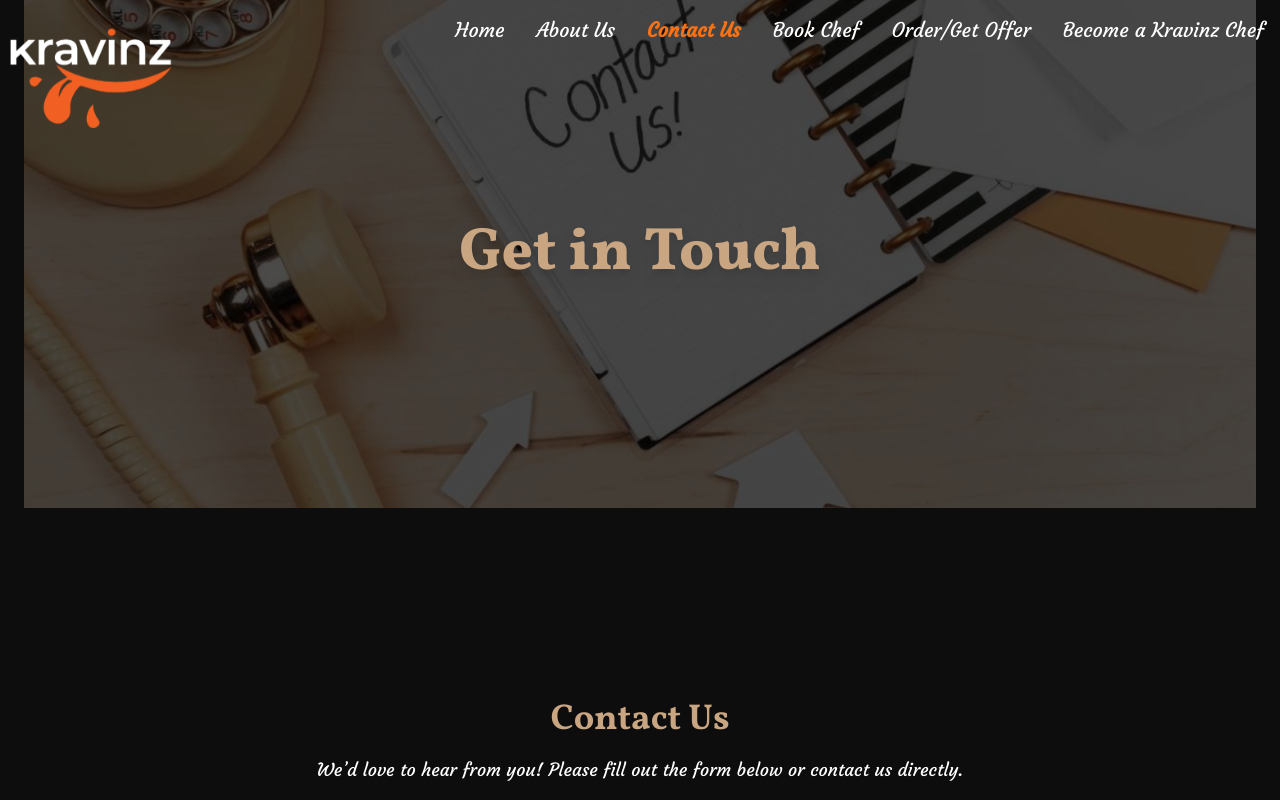
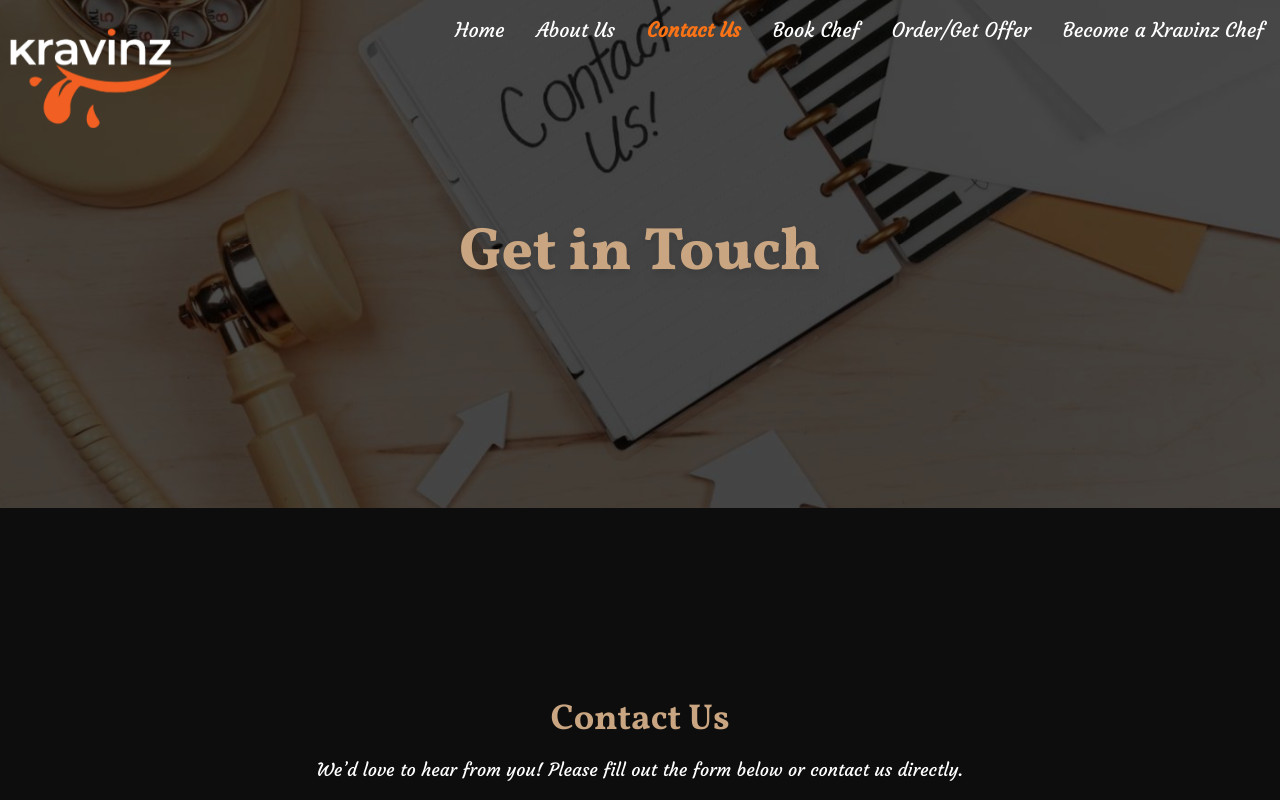
Before and after one commit to tinbit25/Kravins-Project, a React (Vite) app: page /contact in a window 1280 px wide. Shown: the top 800 px of the page. Built offline with nearby package versions, Linux system fonts and the light colour scheme; a web font is replaced by a local one.

Commit message:
Adjust contactus

```diff
--- a/src/pages/ContactUs.jsx
+++ b/src/pages/ContactUs.jsx
@@ -49,7 +49,7 @@ const ContactUs = () => {
   };
 
   return (
-    <div className=" px-6 bg-[#0D0D0D] text-white">
+    <div className="bg-[#0D0D0D] text-white">
         <ScrollToTop />
       <Cbg />
       <div className={`transition-transform duration-1000 ${isVisible ? 'translate-y-0 opacity-100' : 'translate-y-20 opacity-0 '}`}>
```
